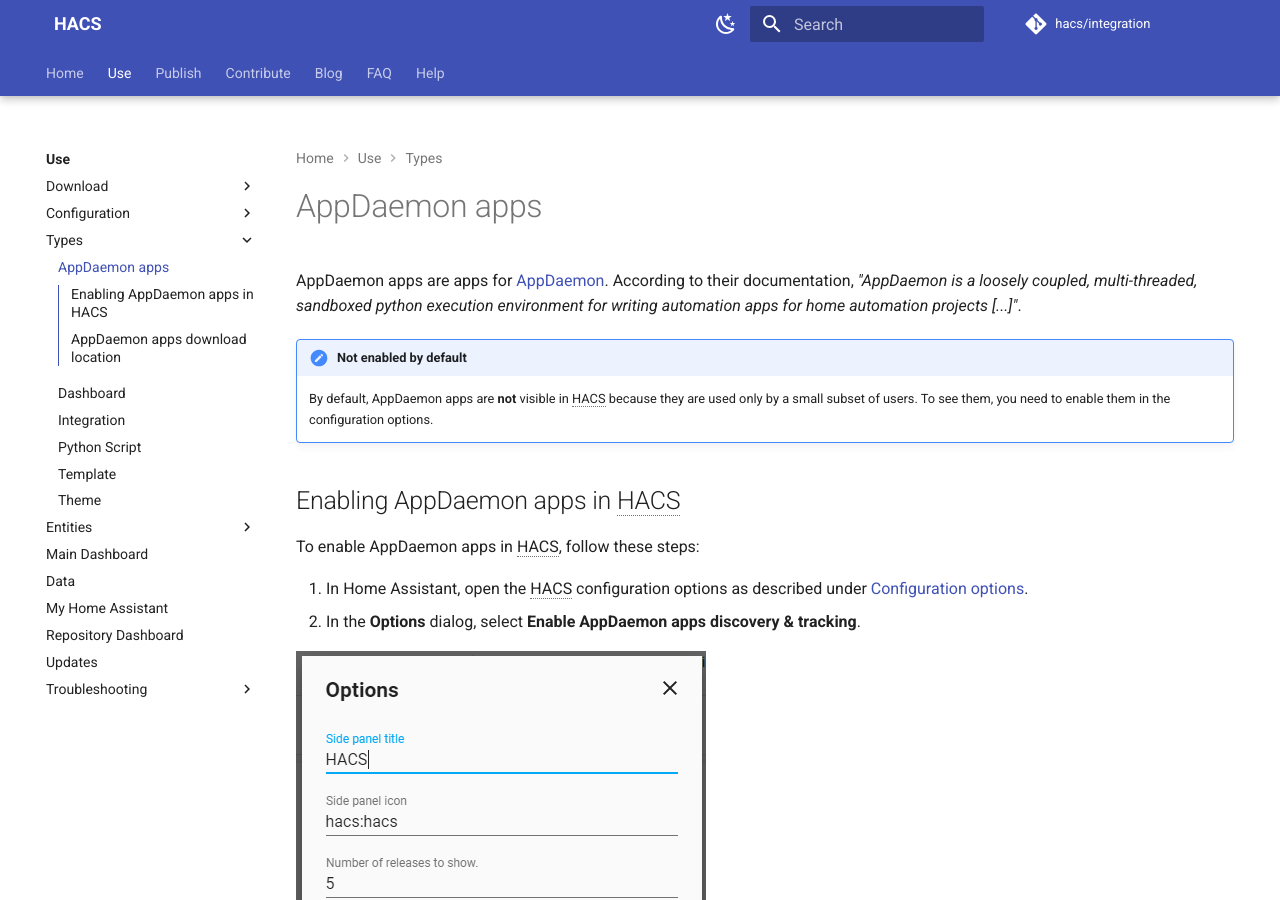
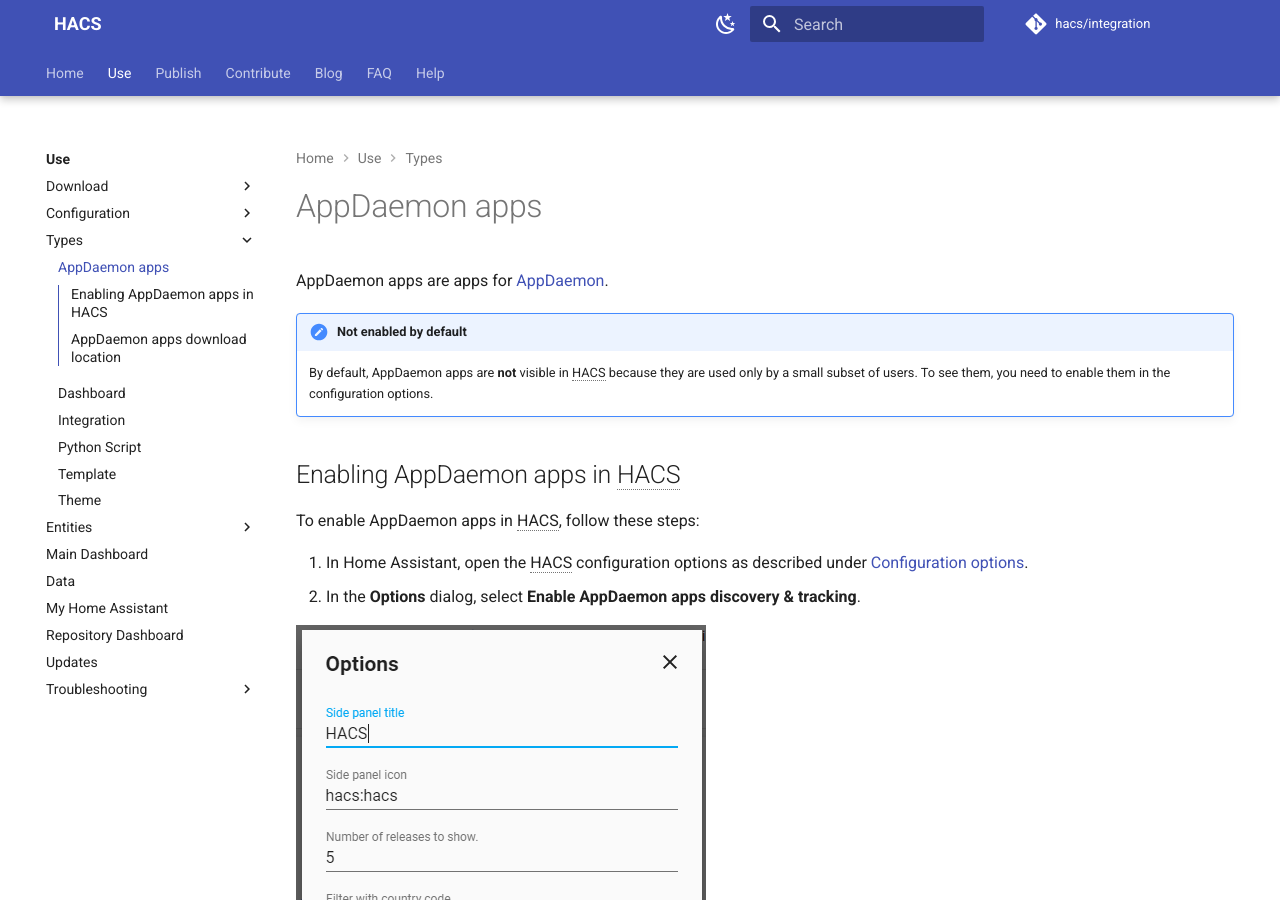
Before and after one commit to hacs/documentation, an MkDocs documentation site: the page built from source/docs/use/type/appdaemon.md, in a window 1280 px wide and 900 px high. Built offline with MkDocs 1.6.1 and Material for MkDocs 9.7.7, drawn with Linux system fonts in a browser that asks for light colours; plug-ins that fetch from the network failed and are left out; comment, search, counter and statistics services are not loaded.

Commit message:
Remove definition

```diff
--- a/source/docs/use/type/appdaemon.md
+++ b/source/docs/use/type/appdaemon.md
@@ -2,7 +2,7 @@
 title: AppDaemon apps
 ---
 
-AppDaemon apps are apps for [AppDaemon](https://appdaemon.readthedocs.io/en/stable/). According to their documentation, *"AppDaemon is a loosely coupled, multi-threaded, sandboxed python execution environment for writing automation apps for home automation projects [...]"*.
+AppDaemon apps are apps for [AppDaemon](https://appdaemon.readthedocs.io/en/stable/).
 
 !!! abscract "Not enabled by default"
     By default, AppDaemon apps are **not** visible in HACS because they are used only by a small subset of users. To see them, you need to enable them in the configuration options.
```
